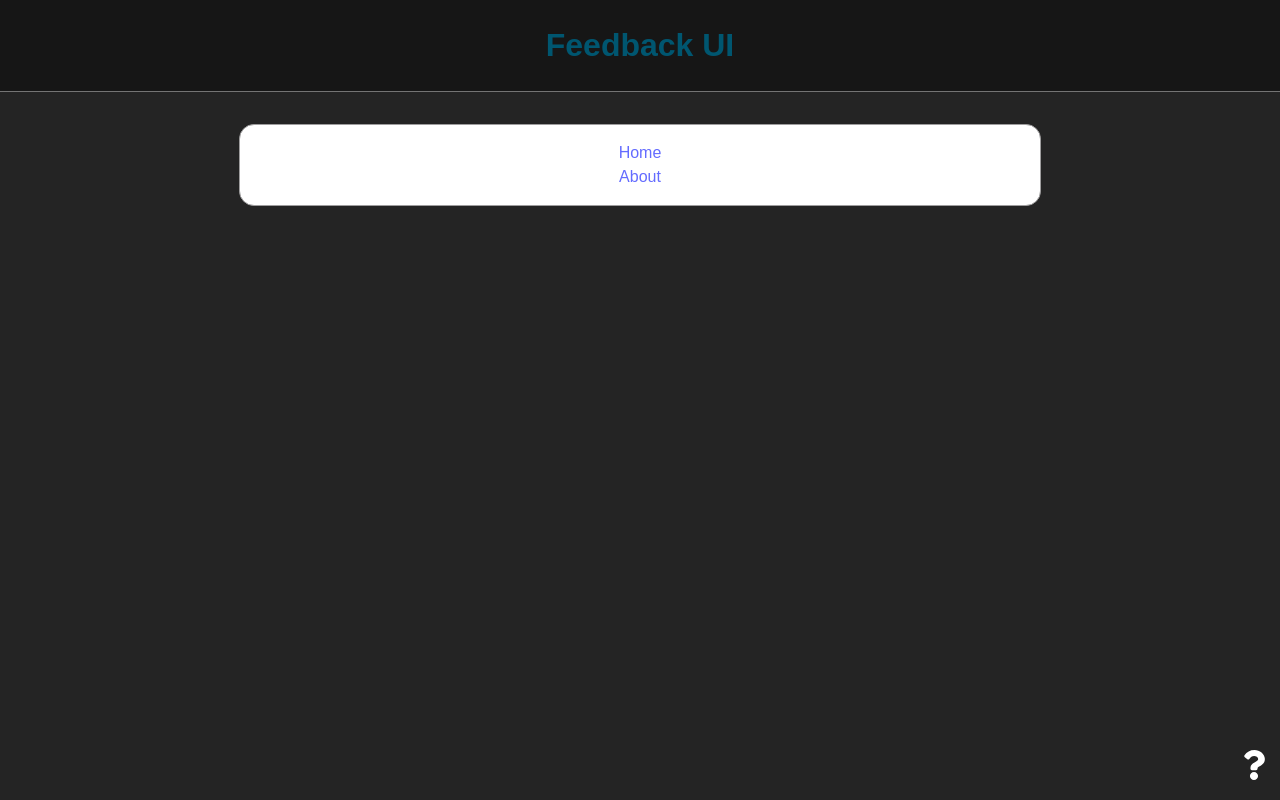
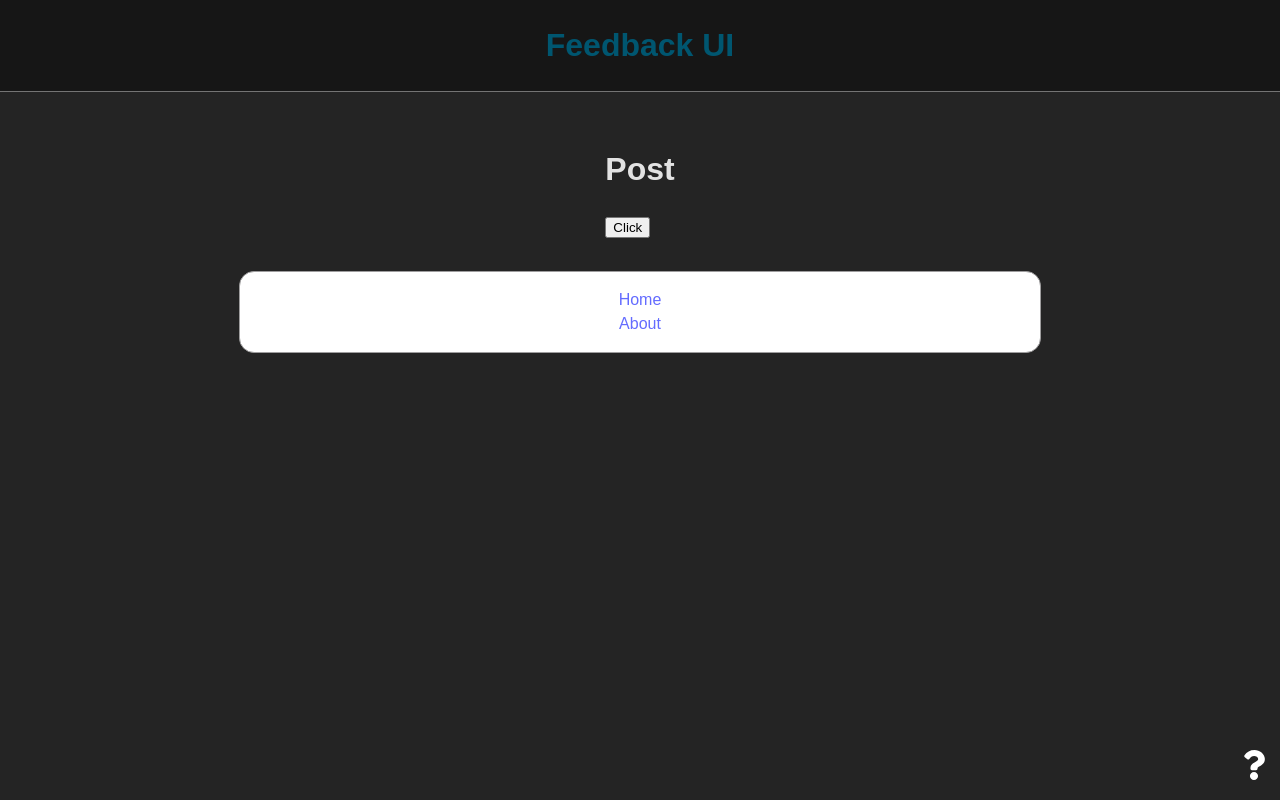
Before and after one commit to yusufalperendumlu/feedback-app, a React (Create React App) app: page /post in a window 1280 px wide. Built offline with nearby package versions, Linux system fonts and the light colour scheme.

Commit message:
feat: created navigate and nested routes

```diff
--- a/src/App.js
+++ b/src/App.js
@@ -55,7 +55,7 @@
           ></Route>
 
           <Route path="/about" element={<AboutPage />} />
-          <Route path="/post/:id/:name" element={<Post />} />
+          <Route path="/post/*" element={<Post />} />
         </Routes>
 
         <Card>
--- a/src/components/Post.jsx
+++ b/src/components/Post.jsx
@@ -1,12 +1,28 @@
-import { useParams } from "react-router-dom";
+import { Navigate, useNavigate, Routes, Route } from "react-router-dom";
 
 const Post = () => {
-  const { id, name } = useParams();
+  // const { id, name } = useParams();
+  const status = 200; // çalışma durumunu belirtme
+  const navigate = useNavigate();
+
+  const onClick = () => {
+    console.log("hello");
+    navigate("/about");
+  };
+
+  if (status === 404) {
+    return <Navigate to="/notfound" />;
+  }
 
   return (
     <div>
-      <h1>Post {id}</h1>
-      <p>Name: {name}</p>
+      <h1>Post</h1>
+      {/* <p>Name: {name}</p> */}
+      <button onClick={onClick}>Click</button>
+
+      <Routes>
+        <Route path="/show" element={<h1>Hello World</h1>} />
+      </Routes>
     </div>
   );
 };
```
